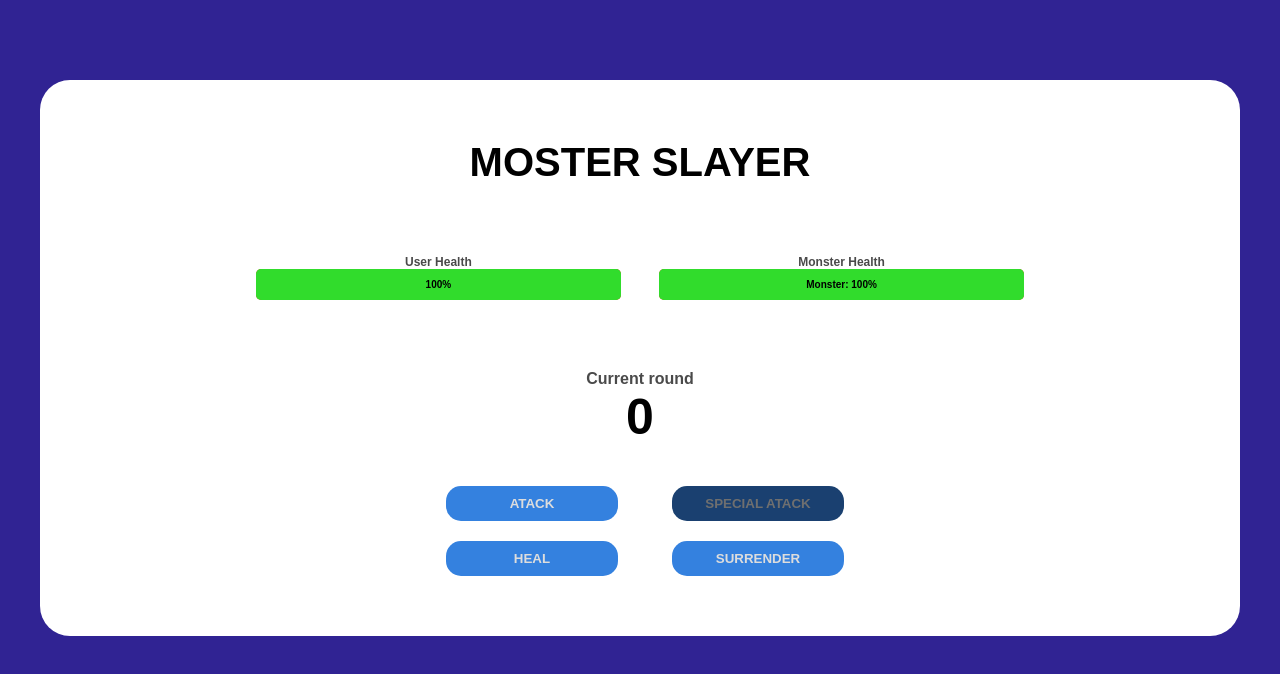
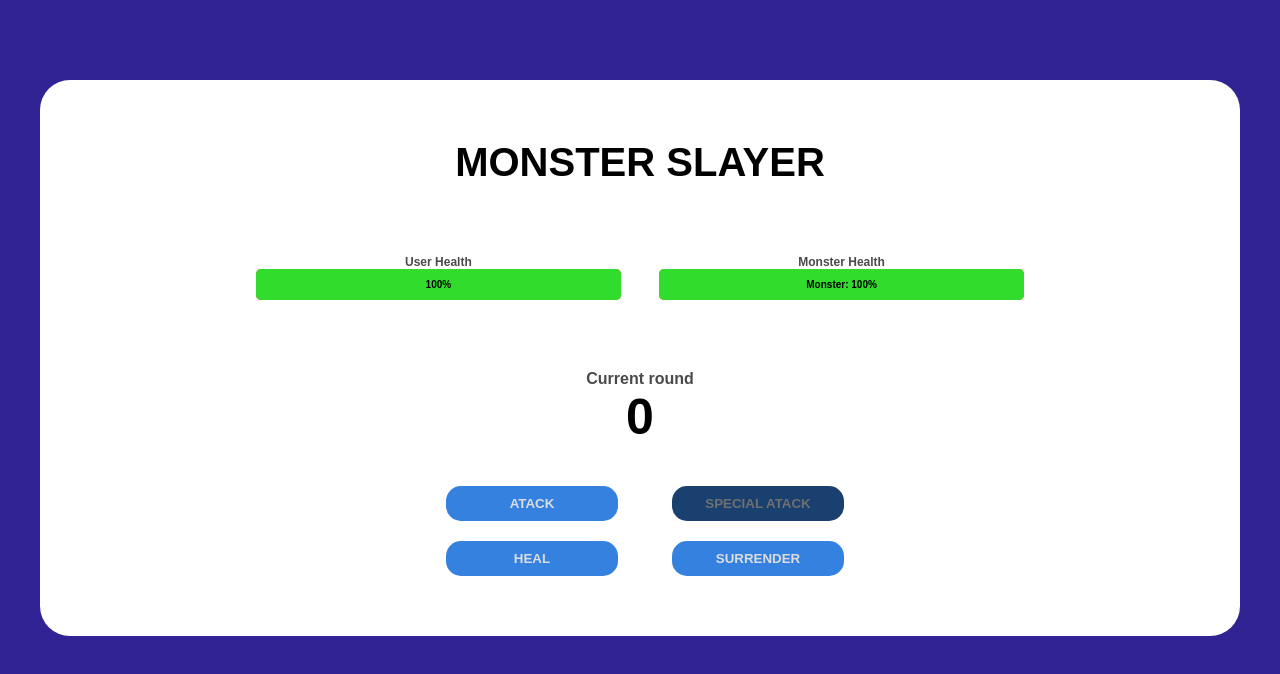
Before and after one commit to frodriguezbeistegui/next-monster-slayer, a Next.js app: page / in a window 1280 px wide. Shown: the top 674 px of the page. Built offline with nearby package versions, Linux system fonts and the light colour scheme.

Commit message:
title fixed

```diff
--- a/components/GameLayout.jsx
+++ b/components/GameLayout.jsx
@@ -74,7 +74,7 @@ export default function GameLayout() {
   const specialActive = roundsToSpecial >= 3 ? 'active' : false;
   return (
     <div className="game__container">
-      <h1 className='game-title'>Moster slayer</h1>
+      <h1 className='game-title'>Monster slayer</h1>
 
       <div className="game__healthbar-container">
         <div className="game__healthbar-wrap">
```
